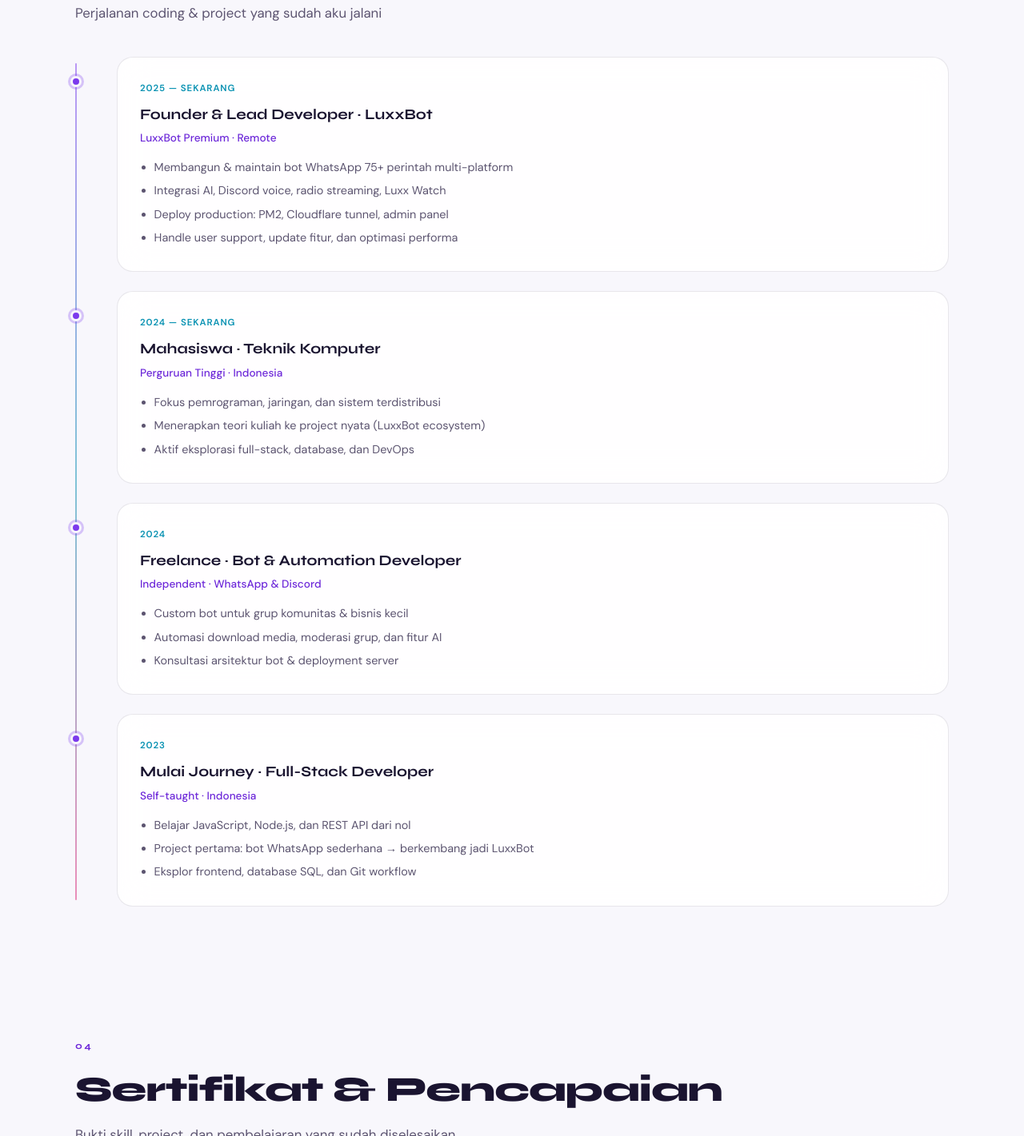
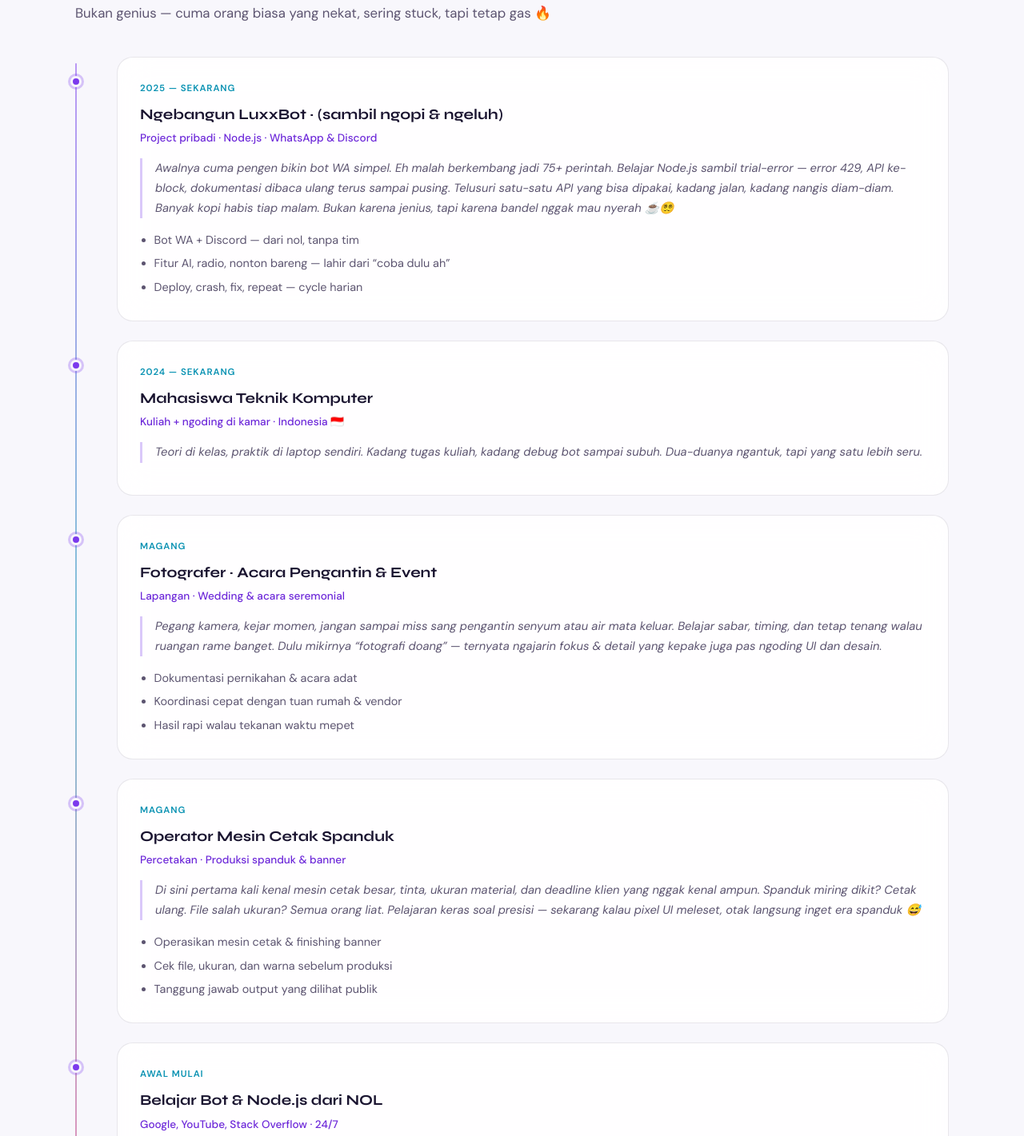
Before and after one commit to degraY234/PortoDoxxborx, a plain HTML site: page index.html in a window 1280 px wide. Shown: the part 2786-4207 px from the top of the page at 80% size. Drawn offline with Linux system fonts and the light colour scheme.

Commit message:
sync: update portfolio dari LuxxBot

```diff
--- a/css/style.css
+++ b/css/style.css
@@ -715,6 +715,16 @@
   font-weight: 500;
 }
 
+.timeline-story {
+  font-size: 0.92rem;
+  color: var(--muted);
+  line-height: 1.7;
+  margin: 0 0 1rem;
+  font-style: italic;
+  border-left: 3px solid var(--border-glow);
+  padding-left: 1rem;
+}
+
 .timeline-card ul {
   margin: 0;
   padding-left: 1.1rem;
--- a/index.html
+++ b/index.html
@@ -244,20 +244,26 @@
       <div class="section-head reveal">
         <span class="section-num">03</span>
         <h2>Pengalaman</h2>
-        <p>Perjalanan coding & project yang sudah aku jalani</p>
+        <p>Bukan genius — cuma orang biasa yang nekat, sering stuck, tapi tetap gas 🔥</p>
       </div>
       <div class="timeline">
         <article class="timeline-item reveal">
           <div class="timeline-marker"></div>
           <div class="timeline-card card">
             <span class="timeline-date">2025 — Sekarang</span>
-            <h3>Founder & Lead Developer · LuxxBot</h3>
-            <p class="timeline-org">LuxxBot Premium · Remote</p>
+            <h3>Ngebangun LuxxBot · (sambil ngopi & ngeluh)</h3>
+            <p class="timeline-org">Project pribadi · Node.js · WhatsApp & Discord</p>
+            <p class="timeline-story">
+              Awalnya cuma pengen bikin bot WA simpel. Eh malah berkembang jadi 75+ perintah.
+              Belajar Node.js sambil trial-error — error 429, API ke-block, dokumentasi dibaca ulang
+              terus sampai pusing. Telusuri satu-satu API yang bisa dipakai, kadang jalan, kadang
+              nangis diam-diam. Banyak kopi habis tiap malam. Bukan karena jenius, tapi karena bandel
+              nggak mau nyerah ☕😵‍💫
+            </p>
             <ul>
-              <li>Membangun & maintain bot WhatsApp 75+ perintah multi-platform</li>
-              <li>Integrasi AI, Discord voice, radio streaming, Luxx Watch</li>
-              <li>Deploy production: PM2, Cloudflare tunnel, admin panel</li>
-              <li>Handle user support, update fitur, dan optimasi performa</li>
+              <li>Bot WA + Discord — dari nol, tanpa tim</li>
+              <li>Fitur AI, radio, nonton bareng — lahir dari “coba dulu ah”</li>
+              <li>Deploy, crash, fix, repeat — cycle harian</li>
             </ul>
           </div>
         </article>
@@ -265,39 +271,64 @@
           <div class="timeline-marker"></div>
           <div class="timeline-card card">
             <span class="timeline-date">2024 — Sekarang</span>
-            <h3>Mahasiswa · Teknik Komputer</h3>
-            <p class="timeline-org">Perguruan Tinggi · Indonesia</p>
-            <ul>
-              <li>Fokus pemrograman, jaringan, dan sistem terdistribusi</li>
-              <li>Menerapkan teori kuliah ke project nyata (LuxxBot ecosystem)</li>
-              <li>Aktif eksplorasi full-stack, database, dan DevOps</li>
-            </ul>
+            <h3>Mahasiswa Teknik Komputer</h3>
+            <p class="timeline-org">Kuliah + ngoding di kamar · Indonesia 🇮🇩</p>
+            <p class="timeline-story">
+              Teori di kelas, praktik di laptop sendiri. Kadang tugas kuliah, kadang debug bot
+              sampai subuh. Dua-duanya ngantuk, tapi yang satu lebih seru.
+            </p>
           </div>
         </article>
         <article class="timeline-item reveal" data-delay="2">
           <div class="timeline-marker"></div>
           <div class="timeline-card card">
-            <span class="timeline-date">2024</span>
-            <h3>Freelance · Bot & Automation Developer</h3>
-            <p class="timeline-org">Independent · WhatsApp & Discord</p>
+            <span class="timeline-date">Magang</span>
+            <h3>Fotografer · Acara Pengantin & Event</h3>
+            <p class="timeline-org">Lapangan · Wedding & acara seremonial</p>
+            <p class="timeline-story">
+              Pegang kamera, kejar momen, jangan sampai miss sang pengantin senyum atau air mata
+              keluar. Belajar sabar, timing, dan tetap tenang walau ruangan rame banget.
+              Dulu mikirnya “fotografi doang” — ternyata ngajarin fokus & detail yang kepake juga
+              pas ngoding UI dan desain.
+            </p>
             <ul>
-              <li>Custom bot untuk grup komunitas & bisnis kecil</li>
-              <li>Automasi download media, moderasi grup, dan fitur AI</li>
-              <li>Konsultasi arsitektur bot & deployment server</li>
+              <li>Dokumentasi pernikahan & acara adat</li>
+              <li>Koordinasi cepat dengan tuan rumah & vendor</li>
+              <li>Hasil rapi walau tekanan waktu mepet</li>
             </ul>
           </div>
         </article>
         <article class="timeline-item reveal" data-delay="3">
           <div class="timeline-marker"></div>
           <div class="timeline-card card">
-            <span class="timeline-date">2023</span>
-            <h3>Mulai Journey · Full-Stack Developer</h3>
-            <p class="timeline-org">Self-taught · Indonesia</p>
+            <span class="timeline-date">Magang</span>
+            <h3>Operator Mesin Cetak Spanduk</h3>
+            <p class="timeline-org">Percetakan · Produksi spanduk & banner</p>
+            <p class="timeline-story">
+              Di sini pertama kali kenal mesin cetak besar, tinta, ukuran material, dan deadline
+              klien yang nggak kenal ampun. Spanduk miring dikit? Cetak ulang. File salah ukuran?
+              Semua orang liat. Pelajaran keras soal presisi — sekarang kalau pixel UI meleset,
+              otak langsung inget era spanduk 😅
+            </p>
             <ul>
-              <li>Belajar JavaScript, Node.js, dan REST API dari nol</li>
-              <li>Project pertama: bot WhatsApp sederhana → berkembang jadi LuxxBot</li>
-              <li>Eksplor frontend, database SQL, dan Git workflow</li>
+              <li>Operasikan mesin cetak & finishing banner</li>
+              <li>Cek file, ukuran, dan warna sebelum produksi</li>
+              <li>Tanggung jawab output yang dilihat publik</li>
             </ul>
+          </div>
+        </article>
+        <article class="timeline-item reveal" data-delay="1">
+          <div class="timeline-marker"></div>
+          <div class="timeline-card card">
+            <span class="timeline-date">Awal mulai</span>
+            <h3>Belajar Bot & Node.js dari NOL</h3>
+            <p class="timeline-org">Google, YouTube, Stack Overflow · 24/7</p>
+            <p class="timeline-story">
+              Nggak ada background coding keren. Cuma penasaran: “bisa nggak ya botnya jawab sendiri?”
+              Copy-paste kode, error, baca error, error lagi. Node.js awalnya intimidating,
+              lama-lama jadi teman sekaligus musuh. LuxxBot nggak lahir dalam semalam —
+              lahir dari malam-malam panjang + kopi yang terlalu banyak.
+            </p>
           </div>
         </article>
       </div>
```
